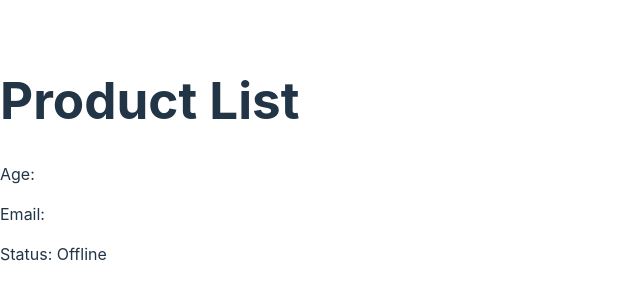
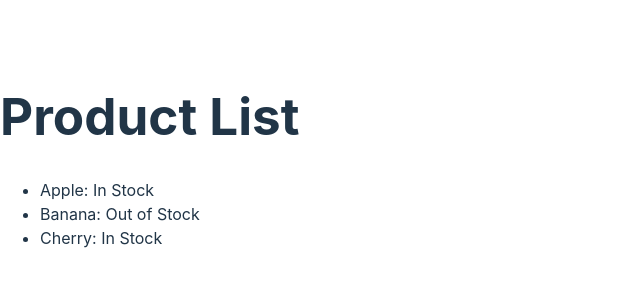
Before and after one commit to sunsunarto/assignment-19, a React (Vite) app in the folder no1-5/: page / in a window 1280 px wide. Shown: the part 240-540 px from the top of the page, without its empty margins (0-640 px from the left). Built offline with nearby package versions, Linux system fonts and the light colour scheme.

Commit message:
complete no.5

```diff
--- a/no1-5/src/App.jsx
+++ b/no1-5/src/App.jsx
@@ -3,9 +3,9 @@ import ProductList from './ProductList.jsx';
 
 function App() {
   const products = [
-    { name: 'Apple', price: 1.0 },
-    { name: 'Banana', price: 0.5 },
-    { name: 'Cherry', price: 2.0 },
+    { name: 'Apple', inStock: true },
+    { name: 'Banana', inStock: false },
+    { name: 'Cherry', inStock: true },
   ];
 
   return (
--- a/no1-5/src/ProductList.jsx
+++ b/no1-5/src/ProductList.jsx
@@ -1,14 +1,18 @@
 import React from 'react';
 
-function UserCard(props) {
-  return (
-    <div>
-      <h2>{props.name}</h2>
-      <p>Age: {props.age}</p>
-      <p>Email: {props.email}</p>
-      <p>Status: {props.online ? 'Online' : 'Offline'}</p>
-    </div>
-  );
+function ProductList(props) {
+  const products = props.products;
+  const productListItems = [];
+
+  products.forEach((product, index) => {
+    productListItems.push(
+      <li key={index}>
+        {product.name}: {product.inStock ? 'In Stock' : 'Out of Stock'}
+      </li>
+    );
+  });
+
+  return <ul>{productListItems}</ul>;
 }
 
-export default UserCard;
+export default ProductList;
```
